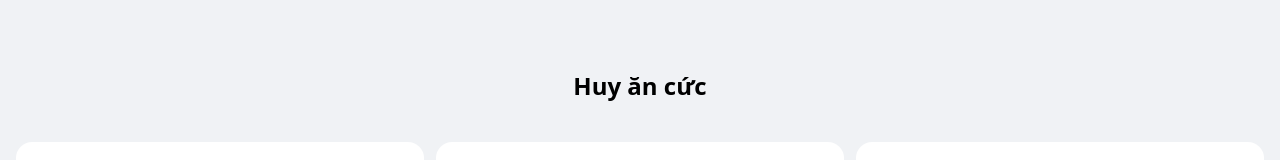
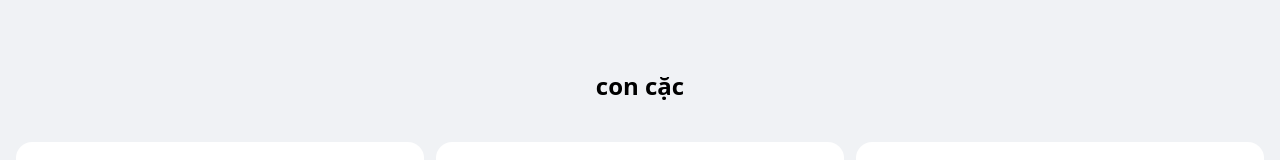
Before and after one commit to QuocAn3006/ITViet, a React (Vite) app: page / in a window 1280 px wide. Shown: the part 1345-1505 px from the top of the page. Built offline with nearby package versions, Linux system fonts and the light colour scheme; the HTML template or start-up script is replaced by a standard one.

Commit message:
hynguyen commit

```diff
--- a/src/pages/HomePage.jsx
+++ b/src/pages/HomePage.jsx
@@ -10,7 +10,7 @@ const HomePage = () => {
 			/>
 
 			<Section
-				title={'Huy ăn cức'}
+				title={'con cặc'}
 				sectionCardItems={sectionCardItems}
 			/>
 		</>
```
